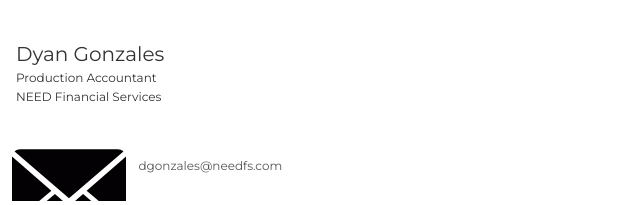
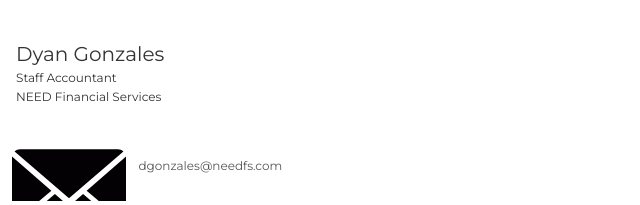
Before and after one commit to need-financial-services/dgonzales, a plain HTML site: page index.html in a window 1280 px wide. Shown: the part 227-432 px from the top of the page, 0-640 px from the left. Drawn offline with Linux system fonts and the light colour scheme; a web font is replaced by a local one.

Commit message:
Update index.html

```diff
--- a/index.html
+++ b/index.html
@@ -27,7 +27,7 @@
 			<div class="row name-title-company">
 				<div class="col is-6">
 					<p class="text-name">Dyan Gonzales</p>
-					<p class="text-title-company">Production Accountant</p>
+					<p class="text-title-company">Staff Accountant</p>
 					<p class="text-title-company">NEED Financial Services</p>
 				</div>
 				<div class="col">
```
